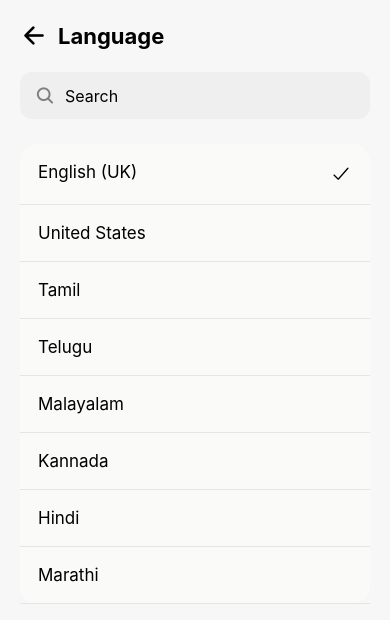
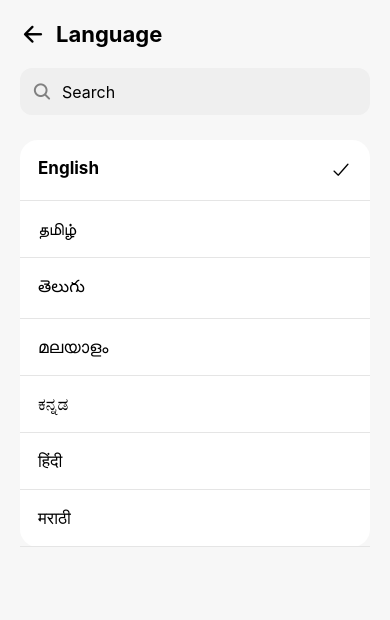
Before and after one commit to dhanraj-28/bus-tracking-app, a React Native app in the folder frontend/: screen /ChangeLanguageScreen in a window 390 px wide. Shown: the top 620 px of the page. Built offline with nearby package versions, Linux system fonts and the light colour scheme.

Commit message:
menu page

```diff
--- a/frontend/Components/Passenger/Menu/ChangeLanguageScreen.jsx
+++ b/frontend/Components/Passenger/Menu/ChangeLanguageScreen.jsx
@@ -9,62 +9,102 @@ import {
 } from "react-native";
 import { Ionicons } from "@expo/vector-icons";
 
+/* ========= TRANSLATIONS ========= */
+const translations = {
+  en: {
+    title: "Language",
+    search: "Search",
+  },
+  ta: {
+    title: "மொழி",
+    search: "தேடல்",
+  },
+  te: {
+    title: "భాష",
+    search: "వెతకండి",
+  },
+  ml: {
+    title: "ഭാഷ",
+    search: "തിരയുക",
+  },
+  kn: {
+    title: "ಭಾಷೆ",
+    search: "ಹುಡುಕು",
+  },
+  hi: {
+    title: "भाषा",
+    search: "खोजें",
+  },
+  mr: {
+    title: "भाषा",
+    search: "शोधा",
+  },
+};
+
+/* ========= LANGUAGE LIST ========= */
+const languageList = [
+  { key: "en", label: "English" },
+  { key: "ta", label: "தமிழ்" },
+  { key: "te", label: "తెలుగు" },
+  { key: "ml", label: "മലയാളം" },
+  { key: "kn", label: "ಕನ್ನಡ" },
+  { key: "hi", label: "हिंदी" },
+  { key: "mr", label: "मराठी" },
+];
+
 export default function ChangeLanguageScreen({ navigation }) {
-  const [selectedLanguage, setSelectedLanguage] = useState("English (UK)");
+  const [selectedLang, setSelectedLang] = useState("en");
   const [searchText, setSearchText] = useState("");
 
-  const languages = [
-    "English (UK)",
-    "United States",
-    "Tamil",
-    "Telugu",
-    "Malayalam",
-    "Kannada",
-    "Hindi",
-    "Marathi",
-  ];
+  const currentLang = translations[selectedLang];
 
-  const filteredLanguages = languages.filter((lang) =>
-    lang.toLowerCase().includes(searchText.toLowerCase())
+  const filteredLanguages = languageList.filter((item) =>
+    item.label.toLowerCase().includes(searchText.toLowerCase())
   );
 
   return (
     <View style={styles.container}>
-
       {/* Header */}
       <View style={styles.headerRow}>
         <Ionicons
           name="arrow-back"
-          size={28}
+          size={26}
           onPress={() => navigation.goBack()}
         />
-        <Text style={styles.headerText}>Language</Text>
+        <Text style={styles.headerText}>{currentLang.title}</Text>
       </View>
 
-      {/* Search bar */}
+      {/* Search */}
       <View style={styles.searchContainer}>
-        <Ionicons name="search" size={20} color="gray" style={styles.searchIcon} />
+        <Ionicons name="search" size={20} color="gray" />
         <TextInput
-          placeholder="Search"
+          placeholder={currentLang.search}
           value={searchText}
           onChangeText={setSearchText}
           style={styles.searchInput}
         />
       </View>
 
-      {/* Language list */}
+      {/* Language List */}
       <View style={styles.listCard}>
         <FlatList
           data={filteredLanguages}
-          keyExtractor={(item) => item}
+          keyExtractor={(item) => item.key}
           renderItem={({ item }) => (
             <TouchableOpacity
               style={styles.languageRow}
-              onPress={() => setSelectedLanguage(item)}
+              onPress={() => setSelectedLang(item.key)}
             >
-              <Text style={styles.languageText}>{item}</Text>
+              <Text
+                style={[
+                  styles.languageText,
+                  selectedLang === item.key && styles.selectedText,
+                ]}
+              >
+                {item.label}
+              </Text>
 
-              {selectedLanguage === item && (
+              {selectedLang === item.key && (
                 <Ionicons name="checkmark" size={22} />
               )}
             </TouchableOpacity>
@@ -75,61 +115,51 @@ export default function ChangeLanguageScreen({ navigation }) {
   );
 }
 
-/* ========== Styles ========== */
+/* ========= STYLES ========= */
 const styles = StyleSheet.create({
   container: {
     flex: 1,
     backgroundColor: "#F7F7F7",
     padding: 20,
   },
-
   headerRow: {
     flexDirection: "row",
     alignItems: "center",
     marginBottom: 20,
   },
-
   headerText: {
     fontSize: 22,
     fontWeight: "700",
     marginLeft: 10,
   },
-
   searchContainer: {
     flexDirection: "row",
     alignItems: "center",
     backgroundColor: "#EFEFEF",
-    paddingHorizontal: 15,
-    paddingVertical: 12,
+    padding: 12,
     borderRadius: 12,
   },
-
-  searchIcon: {
-    marginRight: 10,
-  },
-
   searchInput: {
     flex: 1,
     fontSize: 16,
+    marginLeft: 10,
   },
-
   listCard: {
-    backgroundColor: "#FAFAF8",
+    backgroundColor: "#FFFFFF",
     marginTop: 25,
     borderRadius: 18,
-    elevation: 2,
   },
-
   languageRow: {
     flexDirection: "row",
     justifyContent: "space-between",
-    paddingVertical: 18,
-    paddingHorizontal: 18,
+    padding: 18,
     borderBottomWidth: 1,
     borderBottomColor: "#E5E5E5",
   },
-
   languageText: {
     fontSize: 17,
   },
+  selectedText: {
+    fontWeight: "700",
+  },
 });
--- a/frontend/Components/Passenger/Menu/MenuScreen.jsx
+++ b/frontend/Components/Passenger/Menu/MenuScreen.jsx
@@ -16,8 +16,8 @@ export default function MenuScreen({ navigation }) {
       <View style={styles.profileCard}>
         <FontAwesome5 name="user" size={22} />
         <View style={{ marginLeft: 10 }}>
-          <Text style={styles.profileName}>Dhanraj G</Text>
-          <Text style={styles.profileNumber}>7358730797</Text>
+          <Text style={styles.profileName}>Harini B</Text>
+          <Text style={styles.profileNumber}>9677659119</Text>
         </View>
       </View>
 
--- a/frontend/package.json
+++ b/frontend/package.json
@@ -9,9 +9,10 @@
     "web": "expo start --web"
   },
   "dependencies": {
+    "@expo/vector-icons": "^15.0.3",
     "@react-navigation/native": "^7.1.25",
     "@react-navigation/stack": "^7.6.12",
-    "expo": "~54.0.13",
+    "expo": "~54.0.30",
     "expo-status-bar": "~3.0.9",
     "react": "19.1.0",
     "react-dom": "19.1.0",
```
Also changed, not shown: 1 other file (tests, documents, lock files or other folders).
